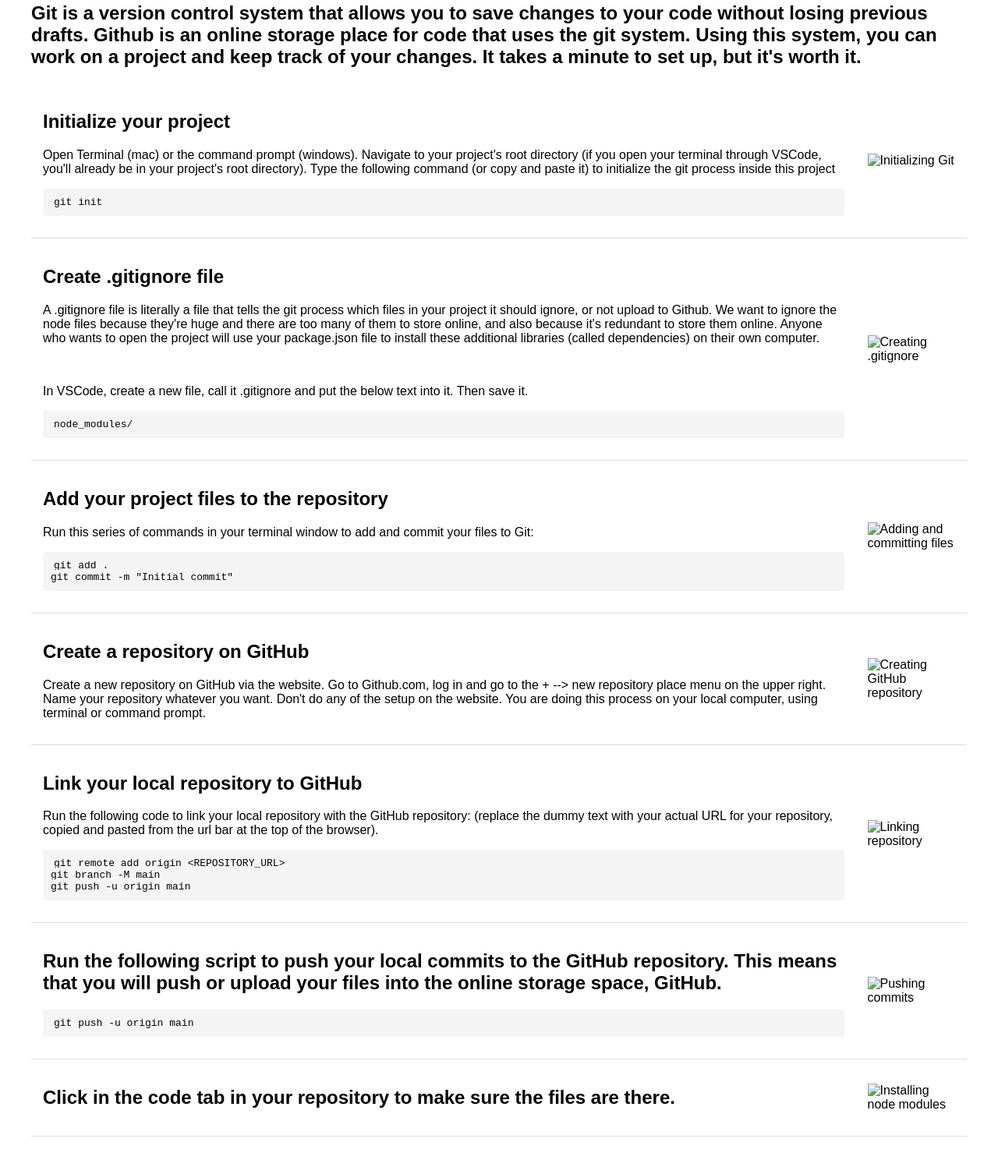
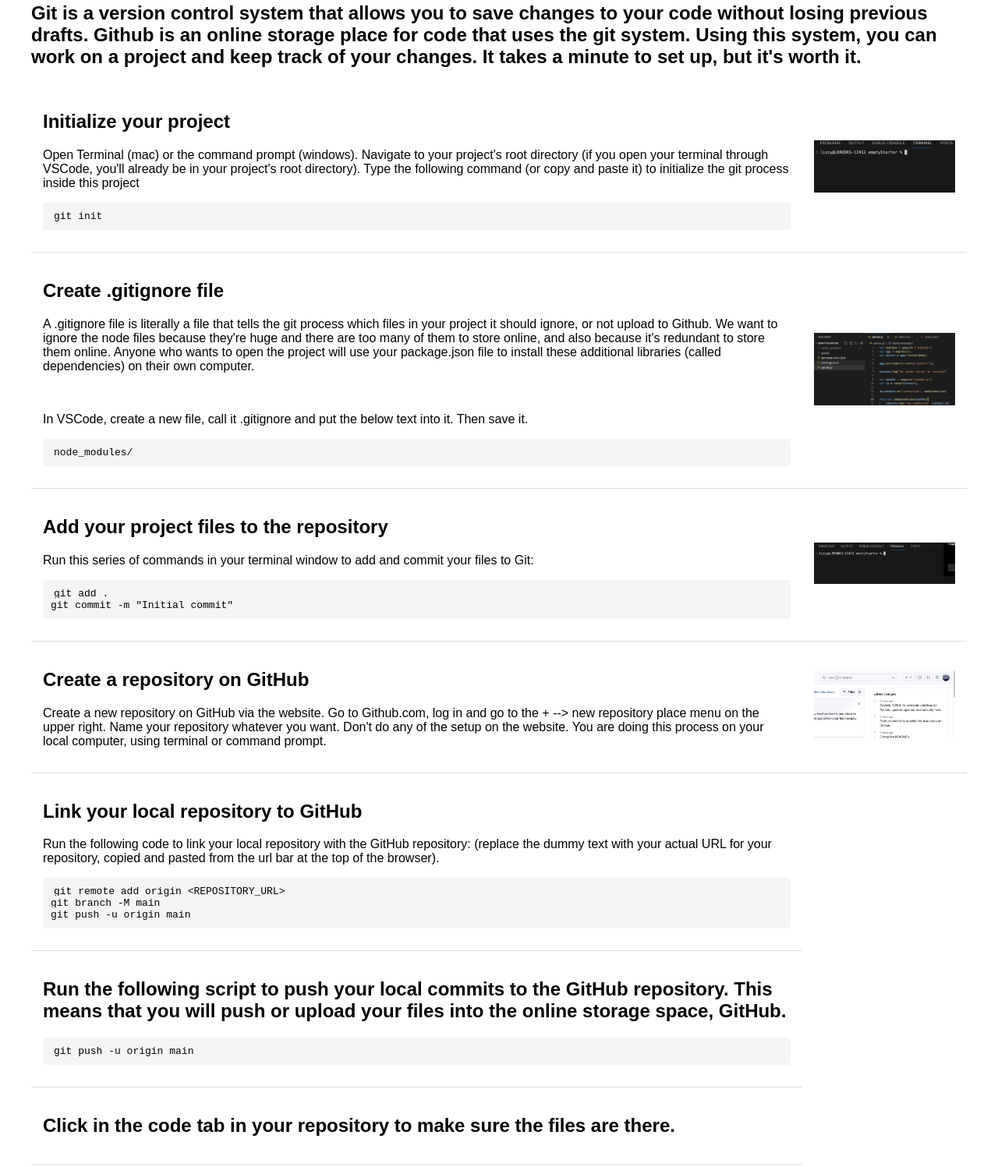
Before and after one commit to lizzybrooks/comCom-Instructions, a plain HTML site: page saveYourCodeOnline.html in a window 1280 px wide. Shown: the part 95-1592 px from the top of the page at 78% size. Drawn offline with Linux system fonts and the light colour scheme.

Commit message:
Update saveYourCodeOnline.html
added images

```diff
--- a/saveYourCodeOnline.html
+++ b/saveYourCodeOnline.html
@@ -46,7 +46,7 @@
                 <p>Open Terminal (mac) or the command prompt (windows). Navigate to your project's root directory (if you open your terminal through VSCode, you'll already be in your project's root directory). Type the following command (or copy and paste it) to initialize the git process inside this project </p>
                 <pre><code>git init</code></pre>
             </td>
-            <td><img src="placeholder_for_init_project.gif" alt="Initializing Git"></td>
+            <td><img src="https://github.com/lizzybrooks/comCom-Instructions/blob/main/images/gitinit.gif" alt="Initializing Git"></td>
         </tr>
         <tr>
             <td>
@@ -56,7 +56,7 @@
                 <p> In VSCode, create a new file, call it .gitignore and put the below text into it. Then save it. </p>
                 <pre><code>node_modules/</code></pre>
             </td>
-            <td><img src="placeholder_for_gitignore.gif" alt="Creating .gitignore"></td>
+            <td><img src="https://github.com/lizzybrooks/comCom-Instructions/blob/main/images/createGitignore.gif" alt="Creating .gitignore"></td>
         </tr>
         <tr>
             <td>
@@ -65,14 +65,14 @@
                 <pre><code>git add .
 git commit -m "Initial commit"</code></pre>
             </td>
-            <td><img src="placeholder_for_add_commit.gif" alt="Adding and committing files"></td>
+            <td><img src="https://github.com/lizzybrooks/comCom-Instructions/blob/main/images/commit.gif" alt="Adding and committing files"></td>
         </tr>
         <tr>
             <td>
                 <h2>Create a repository on GitHub</h2>
                 <p>Create a new repository on GitHub via the website. Go to Github.com, log in and go to the + --> new repository place menu on the upper right. Name your repository whatever you want. Don't do any of the setup on the website. You are doing this process on your local computer, using terminal or command prompt. </p>
             </td>
-            <td><img src="placeholder_for_create_repo.gif" alt="Creating GitHub repository"></td>
+            <td><img src="https://github.com/lizzybrooks/comCom-Instructions/blob/main/images/makearepo.gif" alt="Creating GitHub repository"></td>
         </tr>
         <tr>
             <td>
@@ -82,21 +82,21 @@ git commit -m "Initial commit"</code></pre>
 git branch -M main
 git push -u origin main</code></pre>
             </td>
-            <td><img src="placeholder_for_link_repo.gif" alt="Linking repository"></td>
+
         </tr>
         <tr>
             <td>
                 <h2>Run the following script to push your local commits to the GitHub repository. This means that you will push or upload your files into the online storage space, GitHub. </h2>
                 <pre><code>git push -u origin main</code></pre>
             </td>
-            <td><img src="placeholder_for_push_commits.gif" alt="Pushing commits"></td>
+
         </tr>
         <tr>
             <td>
                 <h2>Click in the code tab in your repository to make sure the files are there.</h2>
 
             </td>
-            <td><img src="placeholder_for_npm_install.gif" alt="Installing node modules"></td>
+
         </tr>
     </table>
 </body>
```
